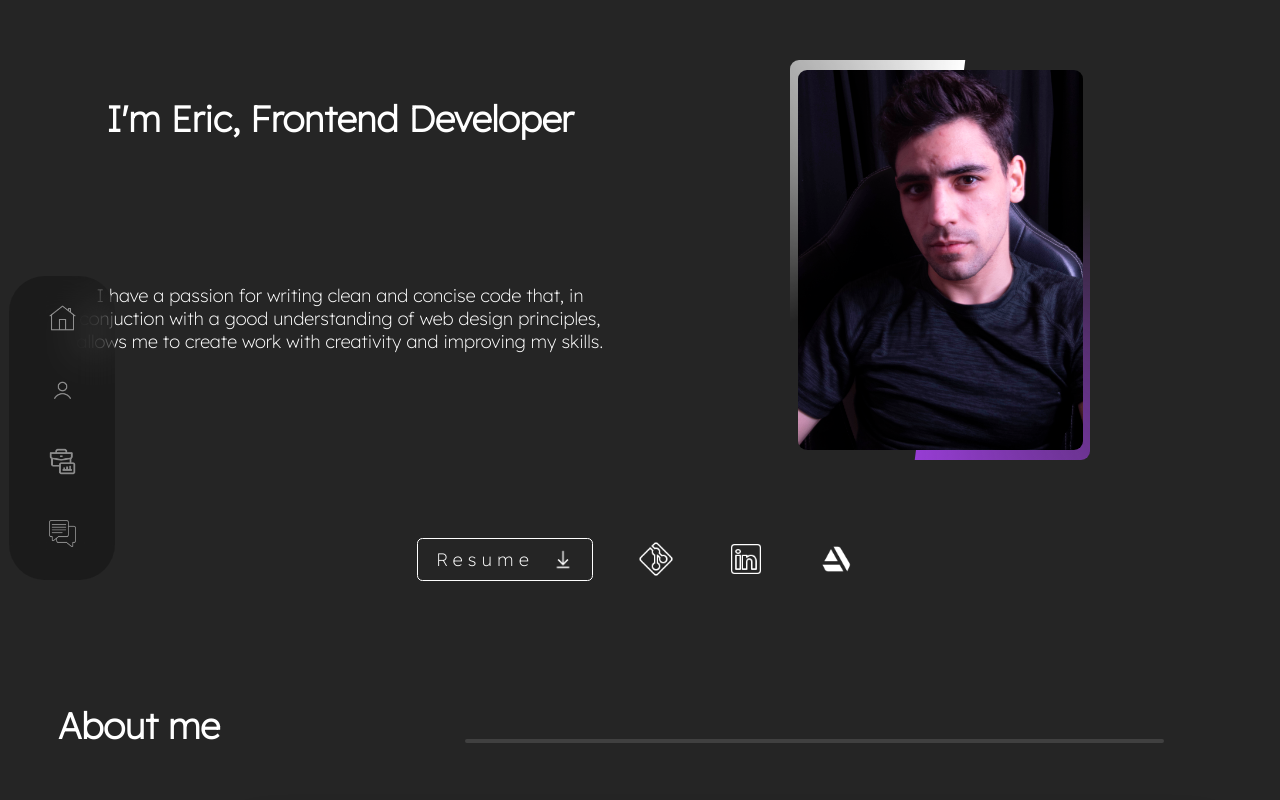
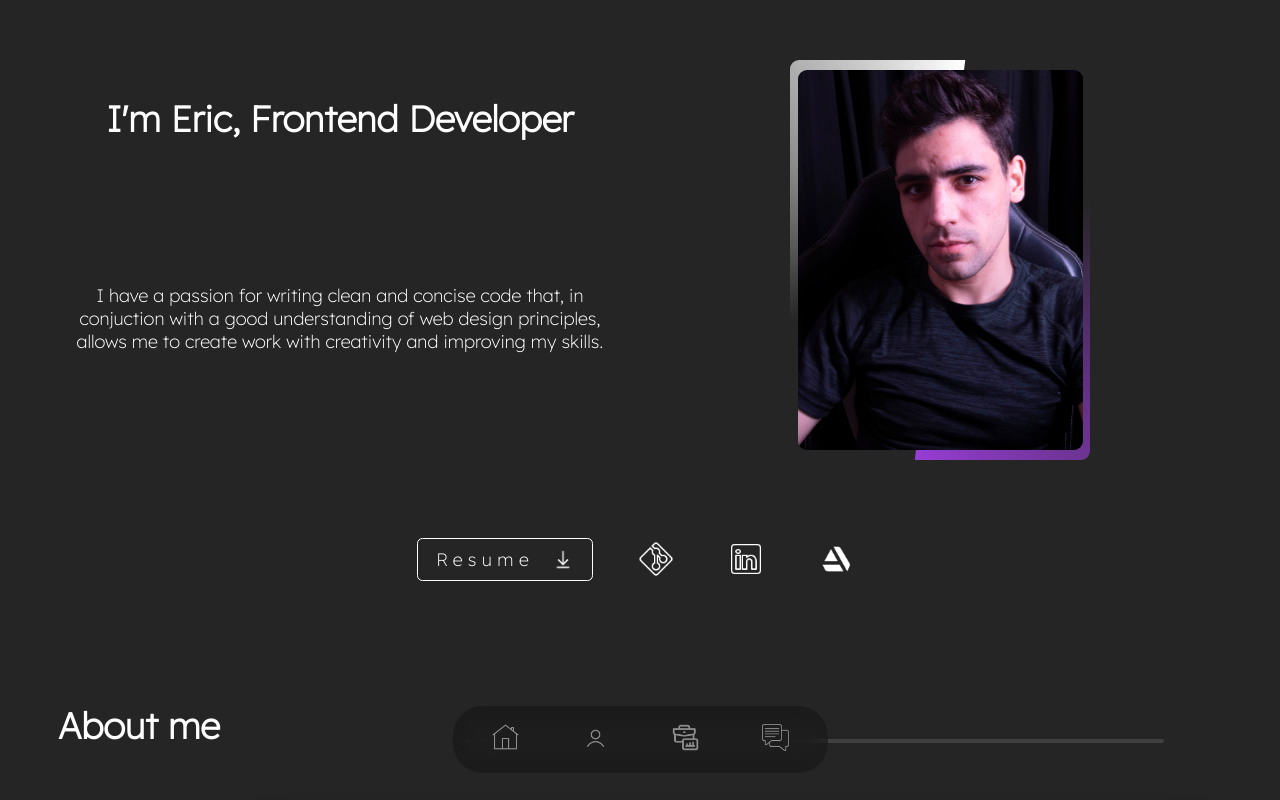
Before and after one commit to EricFabrizioRusso/Portfolio, a React (Vite) app: page / in a window 1280 px wide. Shown: the top 800 px of the page. Built offline with nearby package versions, Linux system fonts and the light colour scheme.

Commit message:
new responsive

```diff
--- a/src/components/NavBar/NavBar.module.css
+++ b/src/components/NavBar/NavBar.module.css
@@ -284,3 +284,109 @@
 
 
 }
+
+@media screen and (max-width: 1366px){
+
+
+
+    .NavBar{
+        font-size: 15px;
+
+        width: 100%;
+        position: fixed;
+        display: flex;
+        justify-content: center;
+        height: 11%;
+        top: 85%;
+        bottom: 0;
+        left: 50%;
+        transform: translateX(-50%);
+        margin: 1em 0;
+
+
+
+
+
+
+
+
+       padding: .5em 0;
+       z-index: 3;
+
+
+
+    }
+
+
+    .NavBar__ul{
+
+        position: relative;
+        display: flex;
+        justify-content: center;
+        flex-direction: row;
+        align-items: center;
+
+        margin: .2em;
+        padding: .5em;
+        border-radius: 2em;
+
+
+
+        background: rgba(0, 0, 0, 0.25);
+        backdrop-filter: blur(1em);
+
+        z-index: 3;
+
+
+
+
+
+
+
+
+    }
+
+
+    .NavSections__li{
+
+        padding: .5em;
+        list-style: none;
+
+
+
+         z-index: 3;
+
+
+
+
+
+    }
+
+    .NavSections__section{
+
+        position: relative;
+        display: inline-block;
+         margin: 0 2em;
+
+        text-decoration: none;
+        color: #fff;
+        font-size: .8em;
+        z-index: 3;
+
+
+
+
+
+
+
+
+    }
+
+
+
+
+
+
+
+
+}
```
